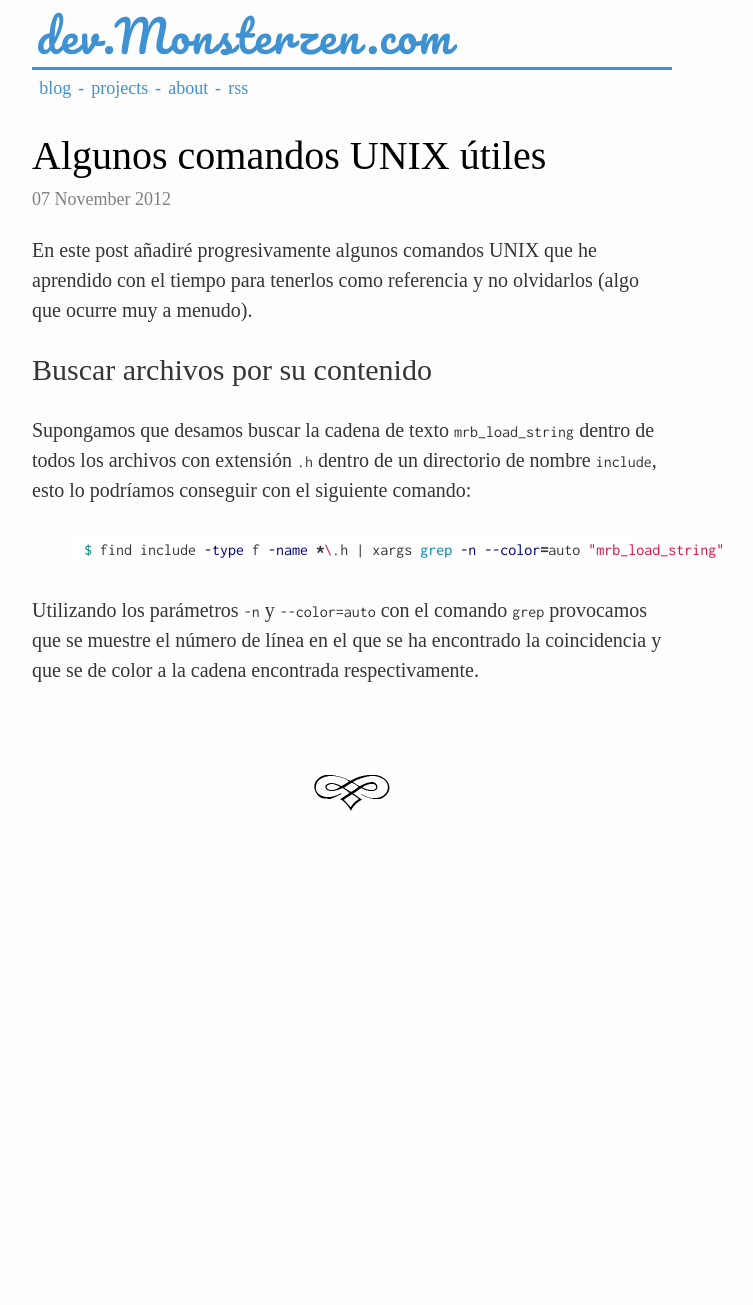
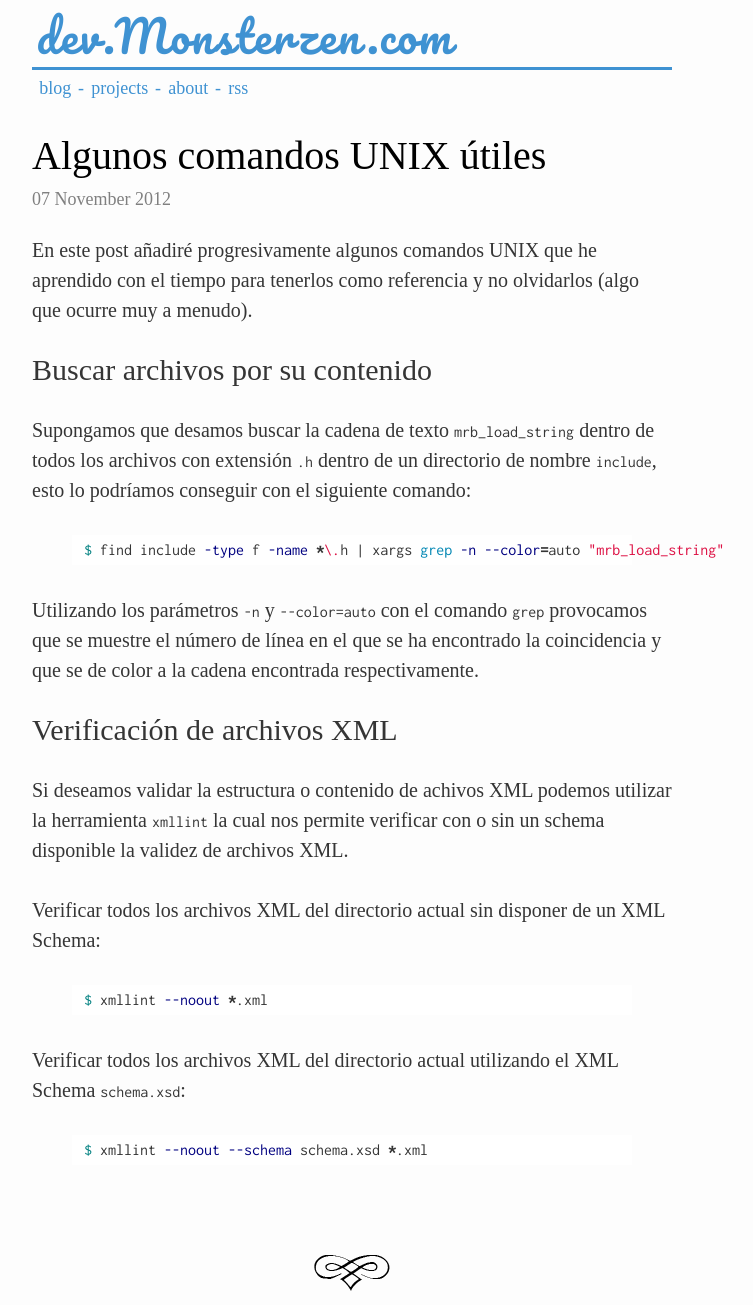
Before and after one commit to jfcalvo/jfcalvo.github.com, a Jekyll site: the page built from _posts/2012-11-07-comandos-utiles.markdown, in a window 1280 px wide. Shown: the whole page, without its empty margins (288-1041 px from the left). Built offline with Jekyll 4.4.1, drawn with Linux system fonts in a browser that asks for light colours; some web fonts are replaced; before the commit the page ends 900 px from its top, so only the background shows below that.

Commit message:
Updated about. Added use of xmllint to unix commands. Added a new book

```diff
--- a/_posts/2012-11-07-comandos-utiles.markdown
+++ b/_posts/2012-11-07-comandos-utiles.markdown
@@ -17,3 +17,19 @@ $ find include -type f -name *\.h | xargs grep -n --color=auto "mrb_load_string"
 {% endhighlight %}
 
 Utilizando los parámetros `-n` y `--color=auto` con el comando `grep` provocamos que se muestre el número de línea en el que se ha encontrado la coincidencia y que se de color a la cadena encontrada respectivamente.
+
+## Verificación de archivos XML
+
+Si deseamos validar la estructura o contenido de achivos XML podemos utilizar la herramienta `xmllint` la cual nos permite verificar con o sin un schema disponible la validez de archivos XML.
+
+Verificar todos los archivos XML del directorio actual sin disponer de un XML Schema:
+
+{% highlight bash %}
+$ xmllint --noout *.xml
+{% endhighlight %}
+
+Verificar todos los archivos XML del directorio actual utilizando el XML Schema `schema.xsd`:
+
+{% highlight bash %}
+$ xmllint --noout --schema schema.xsd *.xml
+{% endhighlight %}
--- a/_posts/2013-02-27-libros-leidos-en-2013.markdown
+++ b/_posts/2013-02-27-libros-leidos-en-2013.markdown
@@ -11,6 +11,7 @@ Con un *Kindle* nuevo y muchas ganas de usarlo.
 1. *Cartero* de Charles Bukowski.
 2. *El encuentro* de Frederik Pohl.
 3. *El viejo y el mar* de Ernest Hemingway.
+4. *Sauce ciego, mujer dormida* de Haruki Murakami.
 
 
 ## Listas de años anteriores
--- a/about.markdown
+++ b/about.markdown
@@ -6,12 +6,12 @@ permalink: /about/
 
 # About
 
-Hi!, My name is José Francisco Calvo, I live and work in Málaga (Spain), I'm a passionate developer and a true bookish, spending my time studying A.I, Evolutionary Computation, Language design, Agile software development and iOS programming. Pythonist adopting Ruby (sorry Guido).
+Hi!, My name is José Francisco Calvo, I live and work in Madrid (Spain), I'm a passionate developer and a true bookish, spending my time studying A.I, Evolutionary Computation, Language design, Agile software development and iOS programming. Pythonist adopting Ruby (sorry Guido).
 
 If you want to know more about me you can visit my profile at [Github](https://github.com/jfcalvo), [Flickr](http://www.flickr.com/photos/jfcalvo/), [Last.fm](http://www.last.fm/user/abuelochipo/), [Twitter](http://twitter.com/jfcalvo), [Stackoverflow](http://stackoverflow.com/users/235935/jfcalvo), take a look to the [projects]({{ site.url }}/projects/) I'm currently working on or [email](mailto:josefranciscocalvo@gmail.com) me.
 
 # Sobre Mí
 
-¡Hola!, Mi nombre es José Francisco Calvo, resido y trabajo en Málaga (España), desarrollador apasionado y lector empedernido. Muy interesado en I.A, Computación Evolutiva, diseño de Lenguajes, Metodologías Ágiles y desarrollo sobre iOS. Pythonista adoptando Ruby (lo siento Guido).
+¡Hola!, Mi nombre es José Francisco Calvo, resido y trabajo en Madrid (España), desarrollador apasionado y lector empedernido. Muy interesado en I.A, Computación Evolutiva, diseño de Lenguajes, Metodologías Ágiles y desarrollo sobre iOS. Pythonista adoptando Ruby (lo siento Guido).
 
 Si quieres conocer un poco más sobre mí puedes visitar mi perfil en [Github](https://github.com/jfcalvo), [Flickr](http://www.flickr.com/photos/jfcalvo/), [Last.fm](http://www.last.fm/user/abuelochipo/), [Twitter](http://twitter.com/jfcalvo), [Stackoverflow](http://stackoverflow.com/users/235935/jfcalvo), visitar los [proyectos]({{ site.url }}/projects/) en los que estoy trabajando o enviarme un [email](mailto:josefranciscocalvo@gmail.com).
```
